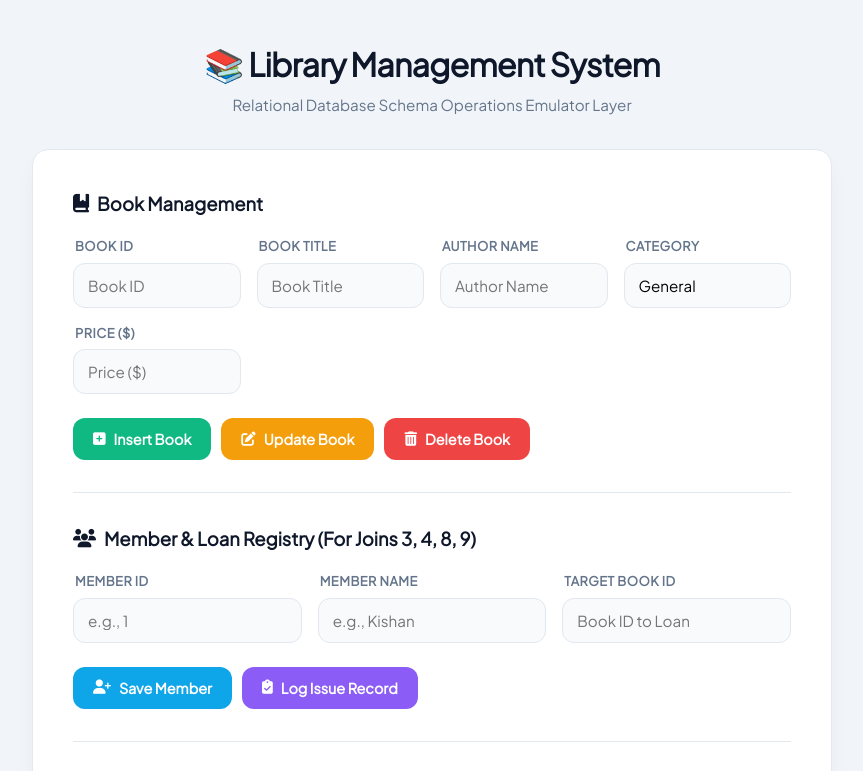
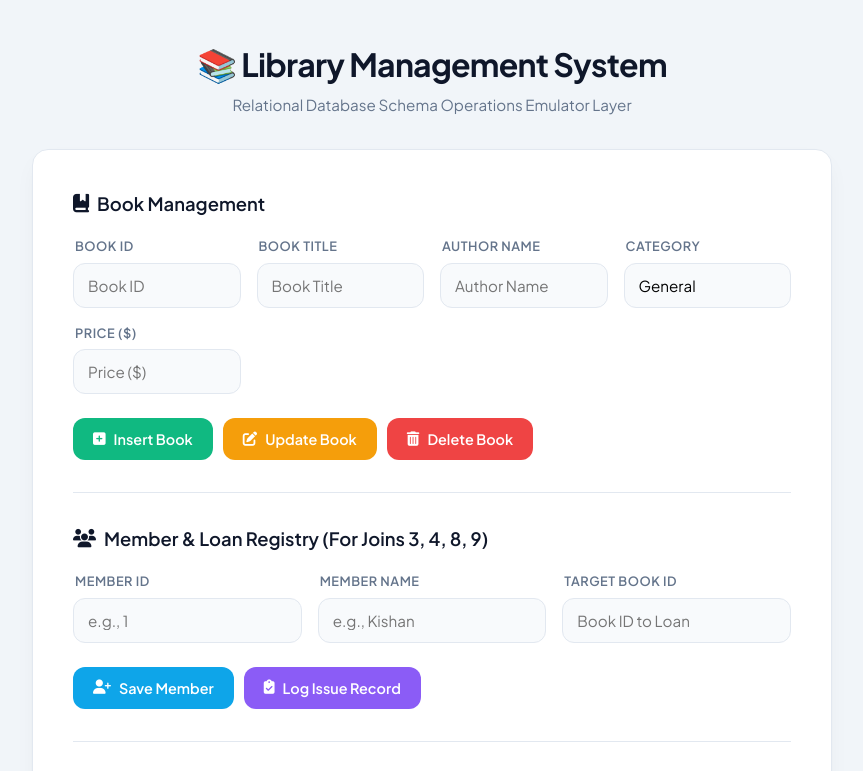
Before and after one commit to sanvi24ad044-lab/4MW24AD044-_LibraryManagementSystem, a plain HTML site: page index.html in a window 1280 px wide. Shown: the top 771 px of the page, without its empty margins (208-1071 px from the left). Drawn offline with Linux system fonts and the light colour scheme.

Commit message:
Fix font link syntax in index.html

```diff
--- a/index.html
+++ b/index.html
@@ -4,8 +4,7 @@
     <meta charset="UTF-8">
     <meta name="viewport" content="width=device-width, initial-scale=1.0">
     <title>Library Management System</title>
-
-    <link href="https://fonts.googleapis.com/css2?family=Plus+Jakarta+Sans:wght=400;500;600;700&display=swap" rel="stylesheet">
+    <link href="https://fonts.googleapis.com/css2?family=Plus+Jakarta+Sans:wght@400;500;600;700&display=swap" rel="stylesheet">
     <link rel="stylesheet" href="https://cdnjs.cloudflare.com/ajax/libs/font-awesome/6.4.0/css/all.min.css">
     <link rel="stylesheet" href="style.css">
 </head>
```
